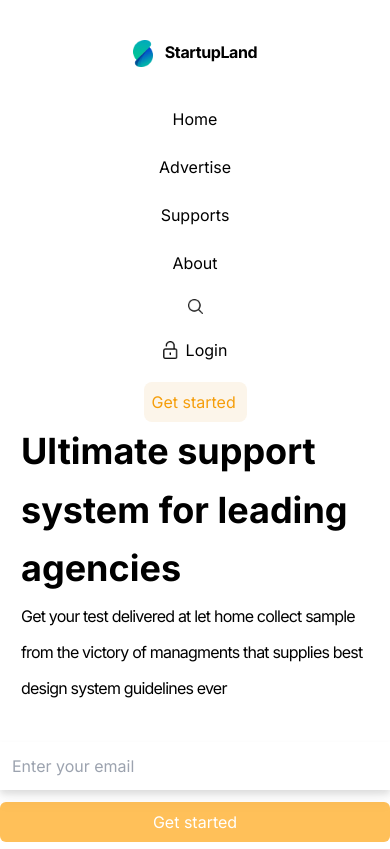
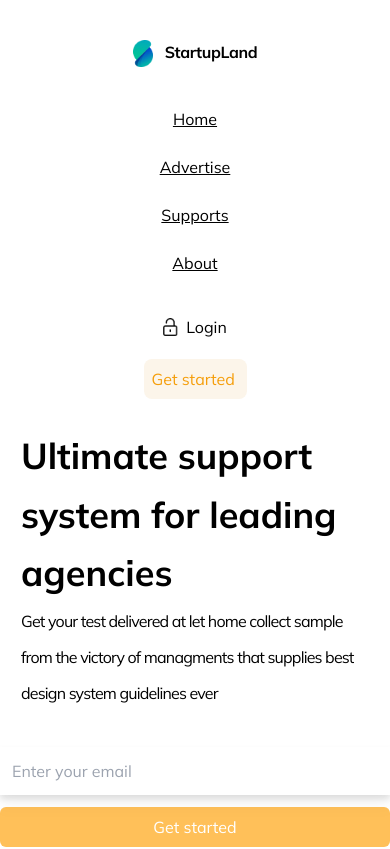
Before and after one commit to littledemon1234/Support-App, a Next.js app: page / in a window 390 px wide. Shown: the top 849 px of the page. Built offline with nearby package versions, Linux system fonts and the light colour scheme.

Commit message:
alot of changes + font change

```diff
--- a/src/app/Bottom.tsx
+++ b/src/app/Bottom.tsx
@@ -5,7 +5,7 @@ import Image from "next/image"
 export default function Bottom() {
     return (
   <div>
-       <div className="md:pt-32 flex md:flex-row flex-col  justify-between md:pl-36 md:pr-36">
+       <div className="md:pt-32 mt-7 md:mt-o flex md:flex-row flex-col  justify-between md:pl-36 md:pr-36">
        <div >
         <h1 className="text-4xl font-bold leading-relaxed tracking-normal pl-[21px] md:pl-0 md:pr-0 pr-[21px] ">Ultimate support  system for leading agencies </h1>
         <div className=" flex flex-col gap-9">
--- a/src/app/Header.tsx
+++ b/src/app/Header.tsx
@@ -5,36 +5,37 @@ import Link from "next/link";
 export default function Header() {
   return (
     <div className="flex md:flex-row flex-col">
-      <header className="flex flex-col md:flex-col xl:justify-between items-center pl-40 pr-40 pt-10 ">
-        <div className="flex md:flex-col xl:flex-row flex-col xl:gap-52 gap-10">
+      <header className="flex flex-col md:flex-row   md:justify-between items-center pl-40 pr-40 pt-10 ">
+        <div className="flex md:flex-row items-center flex-col xl:gap-52 gap-10">
           <div className="flex justify-center gap-3 " >
             <Image src={"/group.png"} alt="logo" width={20} height={20} />
 
             <h1 className=" tracking-tight font-bold ">StartupLand</h1>
 
           </div>
+          <div>
           <div className="flex items-center  md:flex-row flex-col gap-6">
-            <h2>Home</h2>
-            <h2>Advertise</h2>
-            <h2>Supports</h2>
-            <h2>About</h2>
+            <h2 className="underline">Home</h2>
+            <h2 className="underline">Advertise</h2>
+            <h2 className="underline">Supports</h2>
+            <h2 className="underline">About</h2>
 
-            <Image src={"/search.png"} alt="logo" width={15} height={5} />
+
           </div>
 
         </div>
         {/* link main div */}
-        <div className=" gap-5 flex md:flex-row flex-col items-center mt-6">
+        <div className=" gap-5 flex md:flex-row flex-col xs:mt-[20px] items-center ">
           <div className=" flex md:flex-row flex-row  items-center gap-2">
             <Image src={"/lock.png"} alt="logo" width={15} height={15} />
             <p>Login</p>
           </div>
           <div>
-            <Link className="flex bg-[#fcf5ea] text-amber-500 rounded-lg p-2 md:w-auto w-[103px]" href={"/Get started"} > Get started</Link>
+            <Link className="flex bg-[#fcf5ea] text-amber-500 rounded-lg p-2  w-[103px]" href={"/Get started"} > Get started</Link>
           </div>
 
         </div>
-
+       </div>
 
 
 
--- a/src/app/Instant.tsx
+++ b/src/app/Instant.tsx
@@ -5,7 +5,7 @@ import Image from "next/image"
 
 export default function Instant() {
   return (
-    <div className="flex md:flex-row flex-col md:mt-7  gap-7 justify-center ">
+    <div className="flex md:flex-row flex-col md:mt-10 mt-6 ml-[21px] mr-[15px] md:ml-0 md:mr-0  gap-7 justify-center ">
 
       <div className=" flex flex-col md:w-[500px] md:ml-[21px]  md:mr-[21px] ">
 
@@ -21,21 +21,21 @@ export default function Instant() {
           <div className="flex flex-col gap-3">
 
             <div className="flex items-center gap-3">
-              <Image className="w-[20px] md:w-[15px]" src={"/shape.png"} alt="logo" width={15} height={15} />
+              <Image className="w-[15px]" src={"/shape.png"} alt="logo" width={15} height={15} />
               <p>
                 Medical and vesion
               </p>
             </div>
 
             <div className="flex items-center gap-3">
-              <Image className="w-[20px] md:w-[15px]" src={"/shape.png"} alt="logo" width={15} height={15} />
+              <Image className="w-[15px]" src={"/shape.png"} alt="logo" width={15} height={15} />
               <p>
                 Life insurence
               </p>
             </div>
 
             <div className="flex items-center gap-3">
-              <Image className="w-[20px] md:w-[15px]" src={"/shape.png"} alt="logo" width={15} height={15} />
+              <Image className="w-[15px]" src={"/shape.png"} alt="logo" width={15} height={15} />
               <p>
                 400(k) Savings
               </p>
@@ -46,19 +46,19 @@ export default function Instant() {
           <div className="flex flex-col gap-3">
 
             <div className="flex items-center gap-3">
-              <Image className="w-[20px] md:w-[15px]" src={"/shape.png"} alt="logo" width={15} height={15} />
+              <Image className="w-[15px]" src={"/shape.png"} alt="logo" width={15} height={15} />
               <p>HSA and FSA</p>
             </div>
 
             <div className="flex items-center gap-3">
-              <Image className="w-[20px] md:w-[15px]" src={"/shape.png"} alt="logo" width={15} height={15} />
+              <Image className="w-[15px]" src={"/shape.png"} alt="logo" width={15} height={15} />
               <p>
                 Computer benefits
               </p>
             </div>
 
             <div className="flex items-center gap-3">
-              <Image className="w-[20px] md:w-[15px]" src={"/shape.png"} alt="logo" width={15} height={15} />
+              <Image className="w-[15px]" src={"/shape.png"} alt="logo" width={15} height={15} />
               <p>
                 529 collage savings
               </p>
--- a/src/app/Premium.tsx
+++ b/src/app/Premium.tsx
@@ -9,7 +9,7 @@ export default function Premium() {
       </div>
 
       {/* text div main*/}
-      <div className="flex flex-col md:w-[800px] md:pr-5  pt-16">
+      <div className="flex flex-col md:w-[600px]  md:pr-5  pt-16">
 
 
         <div className="md:m-0 ml-[21px] mr-[21px] md:mr-0" >
@@ -29,11 +29,11 @@ export default function Premium() {
             <p className="text-[#343D48]">get your website adds test delivered at let collect samples from the victory of the update managment that supplies best design system which guidelines ever with multiple features</p>
           </div>
 
-          <div className="bg-[#F6F8FB] text-[#0F2137]  md:w-[450px] mt-5 tracking-tight p-5 rounded-lg  flex items-center gap-9 ">
+          <div className="bg-[#F6F8FB] text-[#0F2137]  md:w-[450px] mt-5 tracking-tight p-5 rounded-lg ml-[10px] md:ml-0 md:mr-0 mr-[10px]  flex items-center gap-9 ">
             <h1>Collaborate your multiple team support easily</h1>
             <Image src={"/Forma 1.png"} alt="logo" width={20} height={20} />
           </div>
-          <div className="bg-[#F6F8FB] text-[#0F2137] mt-5 md:w-[450px] p-5 rounded-lg ttracking-tight flex items-center gap-14">
+          <div className="bg-[#F6F8FB] text-[#0F2137] mt-5 md:w-[450px] p-5 rounded-lg ttracking-tight flex items-center ml-[10px] md:ml-0 md:mr-0 mr-[10px] gap-14">
             <h1>build your team knowledge base system</h1>
             <Image src={"/Forma 1.png"} alt="logo" width={20} height={20} />
           </div>
--- a/src/app/Pricing.tsx
+++ b/src/app/Pricing.tsx
@@ -18,11 +18,11 @@ const pricing = () => {
                         <Image className='w-[30px] h-[30px]' src={Slide} alt="" />
                         <p>Annual plan</p>
                     </div>
-                    <div className='flex flex-col md:pl-[21px] justify-center gap-[7px] md:flex md:flex-row'>
+                    <div className='flex flex-col md:pl-[21px] justify-center gap-[17px] md:flex md:flex-row '>
                         <div className='bg-white ml-[15px] md:ml-0 mr-[15px] md:mr-0 items-center text-[#E0E2E4] shadow-xl border-[2px] border-transparent  rounded-tl-2xl rounded-br-2xl  h-[700px] p-0 md:p-[28px] md:w-[480px] md:h-[600px]'>
                             <div className='flex flex-col gap-8 md:ml-0 md:mt-0 mt-[10px] ml-[21px]'>
                                 <div>
-                                    <h1 className='text-black font-bold text-[20px]'>Startup Pack</h1>
+                                    <h1 className='text-black font-bold text-[20px] md:pt-0 pt-6'>Startup Pack</h1>
                                     <p className='text-[#FFC059] font-bold text-[20px]'>$25.99/mo</p>
                                 </div>
                                 <p className='text-[#343D48]'>For the startup team who work with new come data stack</p>
@@ -52,7 +52,7 @@ const pricing = () => {
                         <div className='bg-white md:mr-[21px] text-[#E0E2E4] shadow-xl border-[2px] border-transparent  rounded-tl-2xl rounded-br-2xl  ml-[15px] mr-[15px] h-[700px] p-0 md:p-[28px] md:w-[480px] md:h-[600px]'>
                             <div className='flex flex-col gap-8 pl-[21px] md:p-0 pt-[10px] md:pt-0'>
                                 <div>
-                                    <h1 className='text-black font-bold text-[20px]'>Premium Pak</h1>
+                                    <h1 className='text-black font-bold text-[20px] pt-6 md:pt-0'>Premium Pak</h1>
                                     <p className='text-[#FFC059] font-bold text-[20px]'>$49.99/mo</p>
                                 </div>
                                 <p className='text-[#343D48] '>For the Pro users who work with modern data stack</p>
--- a/src/app/TestimonialCard.tsx
+++ b/src/app/TestimonialCard.tsx
@@ -11,10 +11,10 @@ const TestimonialCard = () => {
     <>
       <div className='flex flex-col md:gap-[60px]   gap-[20px]'>
         <div className='flex flex-col justify-center items-center '>
-          <h1 className='text-[#0F2137] text-[30px] font-bold'>What client say about us</h1>
-          <p className='text-[#858B91] text-[18px]'>Customer testimonial</p>
+          <h1 className='text-[#0F2137] text-[30px] text-center font-bold pl-4 pr-6 md:pl-0 md:pr-0'>What client say about us</h1>
+          <p className='text-[#858B91] text-[18px] underline'>Customer testimonial</p>
         </div>
-        <div className='flex flex-col gap-4 xl:w-[1200px] md:ml-[21px] ml-[21px] md:mr-[21px]'>
+        <div className='flex flex-col gap-4 xl:w-[1200px] md:ml-[21px] ml-[21px] mr-[21px] md:mr-[21px]'>
 
           <div>
             <div className='flex flex-col md:flex md:flex-row xl:justify-center lg:justify-center gap-3'>
--- a/src/app/layout.tsx
+++ b/src/app/layout.tsx
@@ -1,8 +1,9 @@
 import type { Metadata } from "next";
-import { Inter } from "next/font/google";
+import { Mulish } from "next/font/google";
 import "./globals.css";
 
-const inter = Inter({ subsets: ["latin"] });
+const mulish = Mulish({ subsets: ["latin"] });
+
 
 export const metadata: Metadata = {
   title: "Create Next App",
@@ -16,7 +17,7 @@ export default function RootLayout({
 }>) {
   return (
     <html lang="en">
-      <body className={inter.className}>{children}</body>
+      <body className={mulish.className}>{children}</body>
     </html>
   );
 }
```
